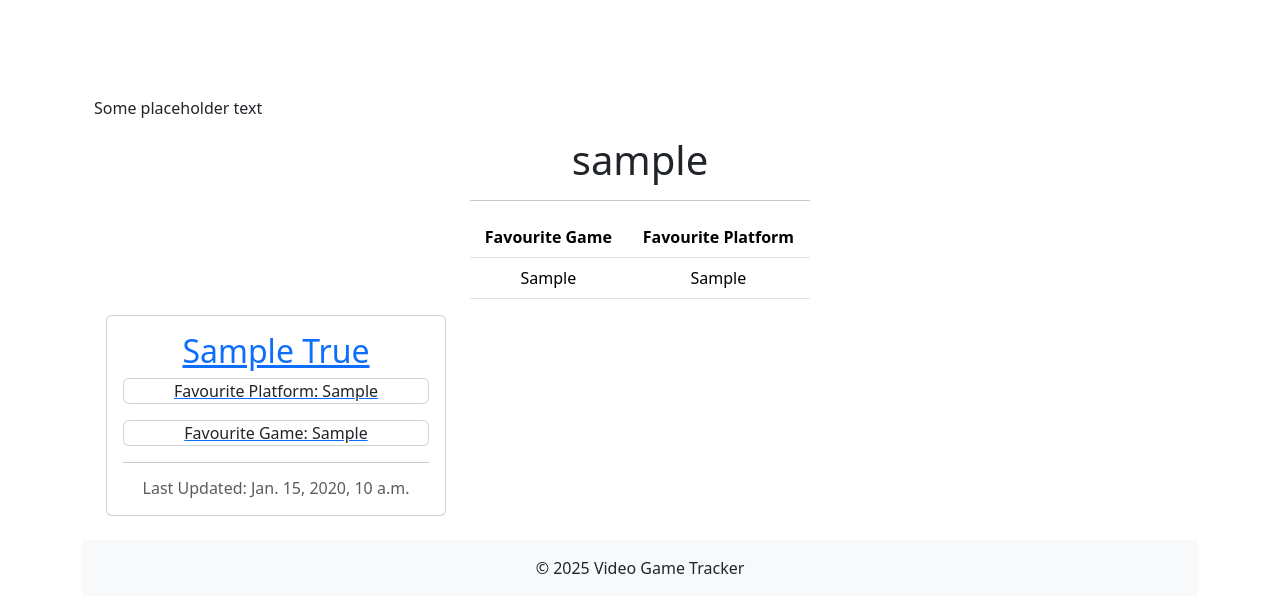
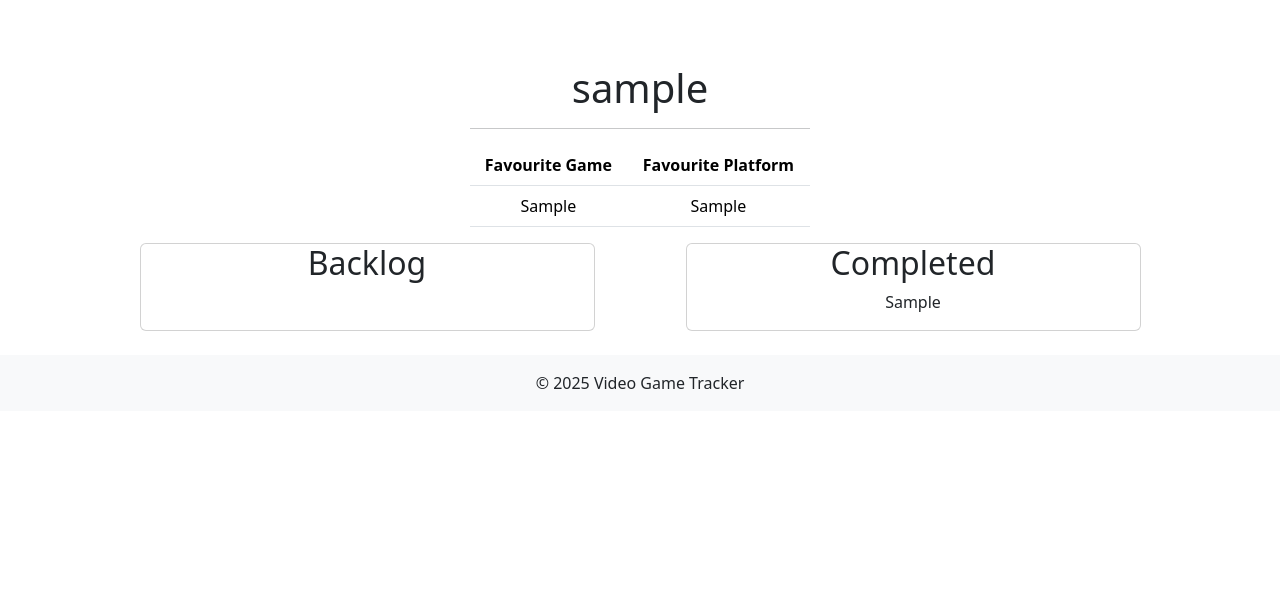
Before and after one commit to lcorndogl/Video-Game-Tracker, a Django app: a page that uses profiles/templates/profiles/profile_detailed.html in a window 1280 px wide. Shown: the part 56-669 px from the top of the page. Run offline with Django 4.2, Linux system fonts and the light colour scheme; tables that the repository leaves empty hold one stand-in row (values such as "Sample post").

Commit message:
Display backlog, completed games on detailed user view

```diff
--- a/profiles/templates/profiles/profile_detailed.html
+++ b/profiles/templates/profiles/profile_detailed.html
@@ -6,7 +6,6 @@
 <div class="container-fluid">
 
     <div class="row">
-        <br><br>Some placeholder text
         <!-- Profile -->
         <div class="col-12 mt-3 left">
             <div class="row justify-content-center">
@@ -37,29 +36,24 @@
                     {% endif %}</p>
                 </div>
             </div>
-            <div class="row">
+            <div class="row justify-content-center">
                 <!-- Library Info -->
-                {% for game in library %}
-                <div class="col-md-4">
-                    <div class="card mb-4">
-                        <div class="card-body">
-                            <a href="#" class="post-link text-center">
-                                <h2 class="card-title">{{ game.game }} {{ game.completed }}</h2>
-                                {% if profile.platform %} <p class="card">Favourite Platform: {{ profile.platform }}</p>
-                                {% endif %}
-                                {% if profile.game %}<p class="card">Favourite Game: {{ profile.game }}</p>{% endif %}
-                            </a>
-
-                            <hr />
-                            <p class="card-text text-muted h6 text-center">Last Updated: {{ profile.updated_on}}
-                            </p>
-                        </div>
-                    </div>
+                <div class="card mb-4 col12 col-md-5 text-center mx-auto">
+                    <h2 class="card-title">Backlog</h2>
+                    {% for game in backlog %}
+                    <p>{{ game.game }}</p>
+                    {% endfor %}
                 </div>
-                {% endfor %}
+                <div class="card mb-4 col12 col-md-5 text-center mx-auto">
+                    <h2 class="card-title">Completed</h2>
+                    {% for game in completed %}
+                    <p>{{ game.game }}</p>
+                    {% endfor %}
+                </div>
             </div>
         </div>
     </div>
+</div>
 
 </div>
 
```
